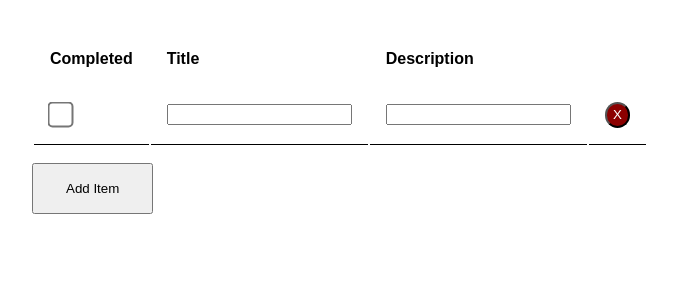
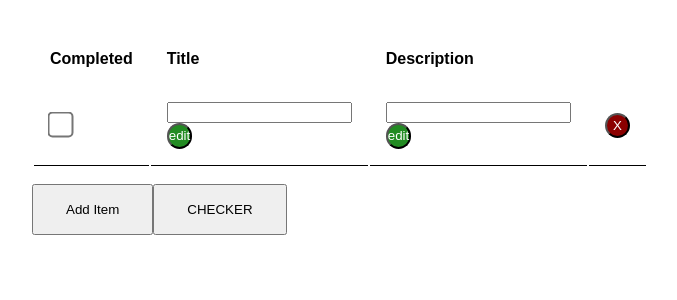
Before and after one commit to mccordgh/dont_you_dare_react_view, a React (Create React App) app: page / in a window 1280 px wide. Both pictures are taken after a click on the button "Add Item". Shown: the top 300 px of the page, without its empty margins (0-677 px from the left). Built offline with nearby package versions, Linux system fonts and the light colour scheme; no server answers.

Commit message:
Add edit button

```diff
--- a/src/Content/Content.js
+++ b/src/Content/Content.js
@@ -19,9 +19,11 @@ export default class Content extends Component {
           blurCallback={this.blurHandler}
           completedCallback={this.completedChangeHandler}
           deleteCallback={this.deleteItem}
+          editCallback={this.editItem}
         />
 
         <button onClick={this.addButtonHandler}>Add Item</button>
+        <button onClick={() => {console.log(this.state.items);}}>CHECKER</button>
       </div>
     );
   }
@@ -160,4 +162,17 @@ export default class Content extends Component {
       return { items: state.items }
     })
   }
+
+  editItem = (event) => {
+    const index = event.target.dataset.index;
+    const keyToEdit = event.target.dataset.editable;
+    const items = this.state.items;
+
+    items[index] = Object.assign(items[index], {
+      editingTitle: keyToEdit === 'title',
+      editingDescription: keyToEdit === 'description',
+    });
+
+    this.setState({items});
+  }
 }
--- a/src/Content/List/List.css
+++ b/src/Content/List/List.css
@@ -23,6 +23,17 @@ td input[type="checkbox"] {
     width: 1.6rem;
 }
 
+.edit__item-button {
+    background-color: forestgreen;
+    border-radius: 100%;
+    color: white;
+    display: block;
+    height: 1.6rem;
+    padding: 0;
+    text-align: center;
+    width: 1.6rem;
+}
+
 .list__wrapper {
     margin-bottom: 1rem;
 }
--- a/src/Content/List/List.js
+++ b/src/Content/List/List.js
@@ -38,6 +38,14 @@ export default class List extends Component {
                         editing={item.editingTitle}
                         index={index}
                       />
+                      <button
+                        onClick={this.props.editCallback}
+                        className="edit__item-button"
+                        data-index={index}
+                        data-editable="title"
+                      >
+                        edit
+                      </button>
                     </td>
 
                     <td>
@@ -48,6 +56,14 @@ export default class List extends Component {
                         editing={item.editingDescription}
                         index={index}
                       />
+                      <button
+                        onClick={this.props.editCallback}
+                        className="edit__item-button"
+                        data-index={index}
+                        data-editable="description"
+                      >
+                        edit
+                      </button>
                     </td>
                     <td>
                       <button
```
